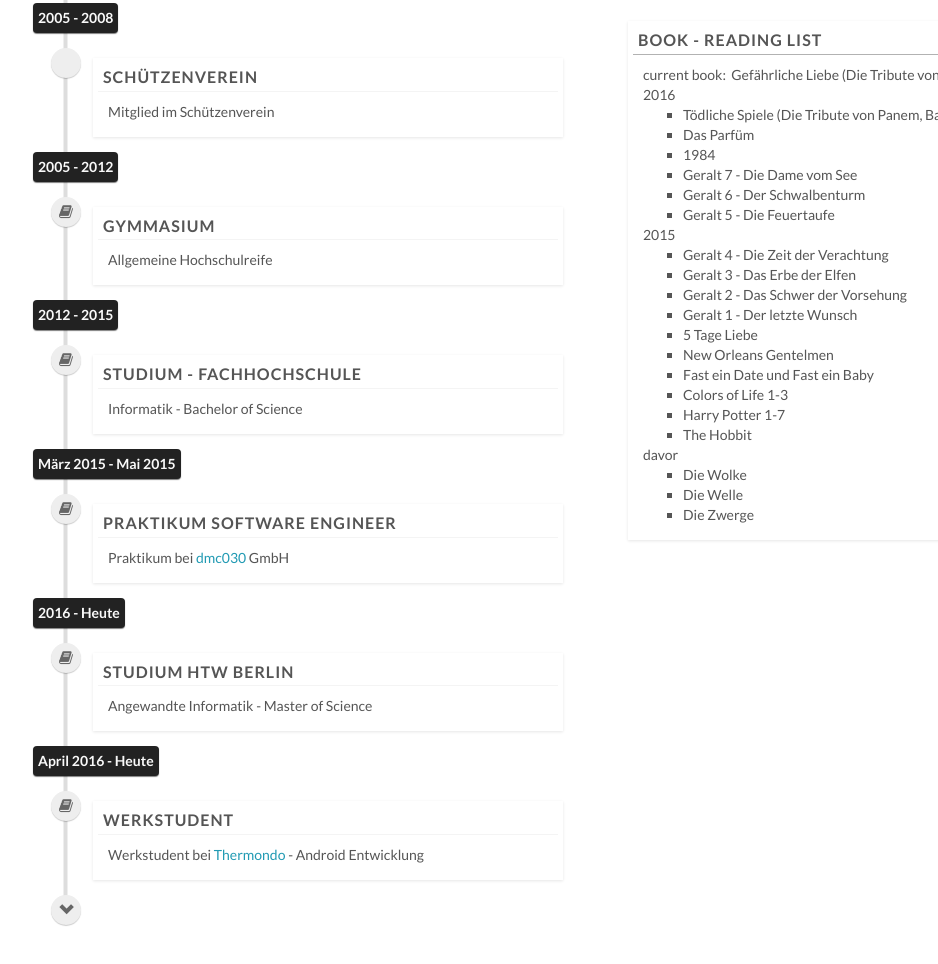
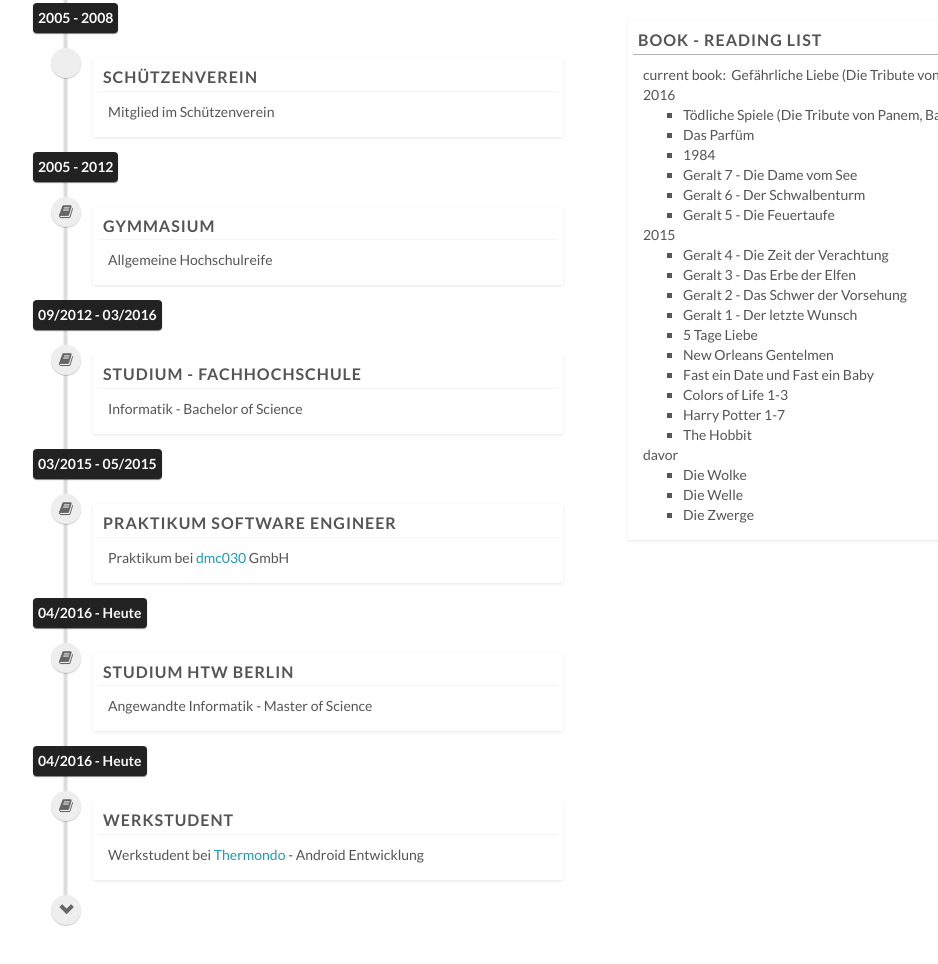
Before and after one commit to SebastianKapunkt/SebastianKapunkt.github.io, a plain HTML site: page index.html in a window 1280 px wide. Shown: the part 1515-2479 px from the top of the page, without its empty margins (37-975 px from the left). Drawn offline with Linux system fonts and the light colour scheme; files whose address does not match are found by name.

Commit message:
update timeline
- new month format
- changed from ‘name’ to the representing number

```diff
--- a/index.html
+++ b/index.html
@@ -204,7 +204,7 @@
                         </li>
 
                         <li class="time-label">
-                            <span class="bg-black"> 2012 - 2015 </span>
+                            <span class="bg-black"> 09/2012 - 03/2016 </span>
                         </li>
 
                         <li>
@@ -218,7 +218,7 @@
                         </li>
 
                         <li class="time-label">
-                            <span class="bg-black"> März 2015 - Mai 2015 </span>
+                            <span class="bg-black"> 03/2015 - 05/2015 </span>
                         </li>
 
                         <li>
@@ -232,7 +232,7 @@
                         </li>
 
                         <li class="time-label">
-                            <span class="bg-black"> 2016 - Heute </span>
+                            <span class="bg-black"> 04/2016 - Heute </span>
                         </li>
 
                         <li>
@@ -246,7 +246,7 @@
                         </li>
 
                         <li class="time-label">
-                            <span class="bg-black"> April 2016 - Heute </span>
+                            <span class="bg-black"> 04/2016 - Heute </span>
                         </li>
 
                         <li>
```
